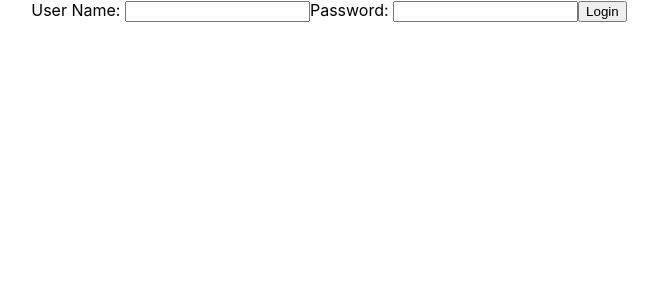
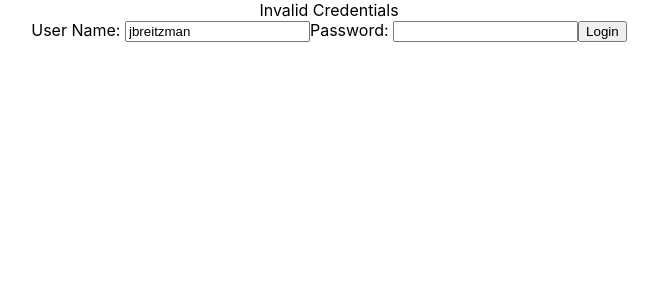
Before and after one commit to jbreitzman/todo-app_FrontEnd, a React (Create React App) app: page / in a window 1280 px wide. Both pictures are taken after a click on the button "Login". Shown: the top 300 px of the page, without its empty margins (311-969 px from the left). Built offline with nearby package versions, Linux system fonts and the light colour scheme.

Commit message:
Added 2 additional Functional Components for Login Success or Failure.  Wired in logic to LoginComponent

```diff
--- a/src/components/todo/TodoApp.jsx
+++ b/src/components/todo/TodoApp.jsx
@@ -11,15 +11,57 @@ class TodoApp extends Component {
 }
 
 class LoginComponent extends Component {
+    constructor(props) {
+        super(props);
+        this.state = {
+            username: "jbreitzman",
+            password: "",
+            hasLoginFailed: false,
+            showSuccessMessage: false,
+        };
+        this.handleChange = this.handleChange.bind(this);
+        this.loginClicked = this.loginClicked.bind(this);
+    }
     render() {
         return (
             <div>
-                User Name: <input type="text" name="username" />
-                Password: <input type="password" name="password" />
-                <button>Login</button>
+                <ShowInvalidCredentials hasLoginFailed={this.state.hasLoginFailed} />
+                <ShowLoginSuccessful showSuccessMessage={this.state.showSuccessMessage} />
+                User Name: <input type="text" name="username" value={this.state.username} onChange={this.handleChange} />
+                Password: <input type="password" name="password" value={this.state.password} onChange={this.handleChange} />
+                <button onClick={this.loginClicked}>Login</button>
             </div>
         );
     }
+
+    loginClicked() {
+        // jbreitzman, password
+        if (this.state.username === "jbreitzman" && this.state.password === "password") {
+            this.setState({ showSuccessMessage: true, hasLoginFailed: false });
+        } else {
+            this.setState({ showSuccessMessage: false, hasLoginFailed: true });
+        }
+    }
+
+    handleChange(event) {
+        this.setState({
+            [event.target.name]: event.target.value,
+        });
+    }
+}
+
+function ShowInvalidCredentials(props) {
+    if (props.hasLoginFailed) {
+        return <div>Invalid Credentials</div>;
+    }
+    return null;
+}
+
+function ShowLoginSuccessful(props) {
+    if (props.showSuccessMessage) {
+        return <div>Login Successful</div>;
+    }
+    return null;
 }
 
 export default TodoApp;
```
